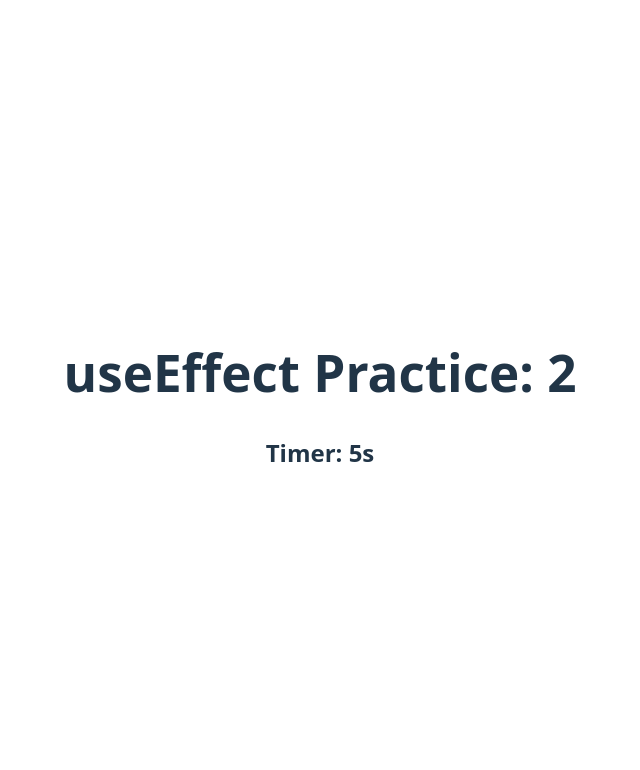
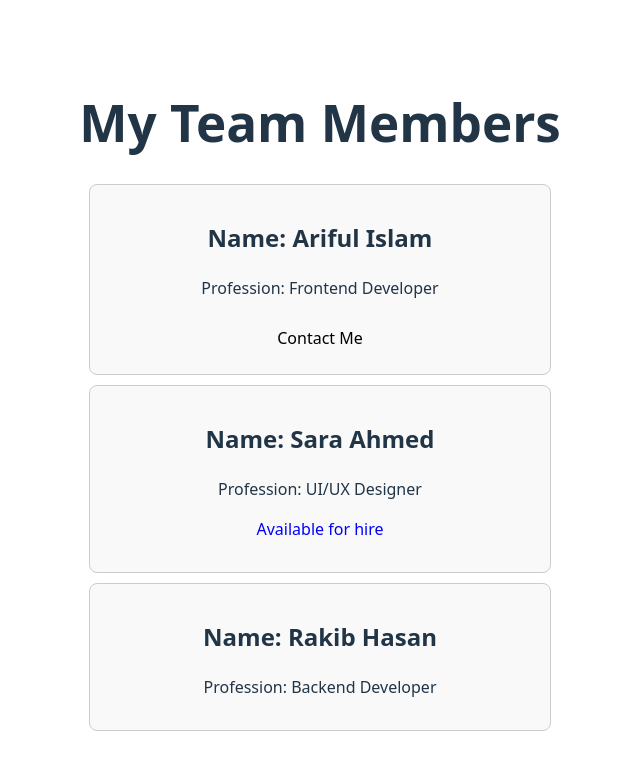
Before and after one commit to ShakilM26/Learning-React-intern-, a React (Vite) app: page / in a window 1280 px wide. Shown: the top 770 px of the page, without its empty margins (320-960 px from the left). Built offline with nearby package versions, Linux system fonts and the light colour scheme.

Commit message:
Second of May

```diff
--- a/src/App.jsx
+++ b/src/App.jsx
@@ -10,13 +10,14 @@ import ParentInfo from './Learning Journey/Lifting State Up/Parent';
 import Composition from './Learning Journey/Composition/Composition';
 import Render from './Learning Journey/Render Props/RenderProps';
 import Parent from './Learning Journey/Context API/Theme/Parent';
-import FetchData from './Learning Journey/Hooks/useEffect1';
+import Form from './Learning Journey/Hooks/useState';
 import TimerExample from './Learning Journey/Hooks/useEffect2';
+import Profile from './May-Learning/ComponentsProps';
 
 function App() {
   return (
     <>
-    <TimerExample />
+    <Profile />
     </>
   )
 }
--- /dev/null
+++ b/src/May-Learning/ComponentsProps.jsx
@@ -0,0 +1,46 @@
+import React from 'react';
+
+// it's a Child Component: UserCard
+// props অবজেক্টের মাধ্যমে ডেটা রিসিভ হচ্ছে
+
+const UserCard = (props) => {
+    return (
+        <div style={{
+            border: '1px solid #ccc',
+            padding: '15px',
+            margin: '10px',
+            borderRadius: '8px',
+            backgroundColor: '#f9f9f9'
+        }}>
+            {/*props.name এর মাধ্যমে পাঠানো নাম রিসিভ করা হচ্ছে */}
+            <h2>Name: {props.name}</h2>
+
+            {/*props.profession এর মাধ্যমে পেশা*/}
+            <p>Profession: {props.profession}</p>
+
+            {/* props.children একটি স্পেশাল প্রপ, যা কম্পোনেন্টের মাঝের কন্টেন্ট দেখায় */}
+            <div>{props.children}</div>
+        </div>
+    );
+};
+
+
+const Profile = () => {
+    return (
+        <div style={{padding: '20px'}}>
+            <h1>My Team Members</h1>
+
+            <UserCard name="Ariful Islam" profession="Frontend Developer">
+                <button onClick={() => alert('Contacting Ariful...')}>Contact Me</button>
+            </UserCard>
+
+            <UserCard name='Sara Ahmed' profession='UI/UX Designer'>
+            <p style={{color: 'blue'}}>Available for hire</p>
+            </UserCard>
+
+            <UserCard name='Rakib Hasan' profession='Backend Developer' />
+        </div>
+    );
+};
+
+export default Profile;
```
